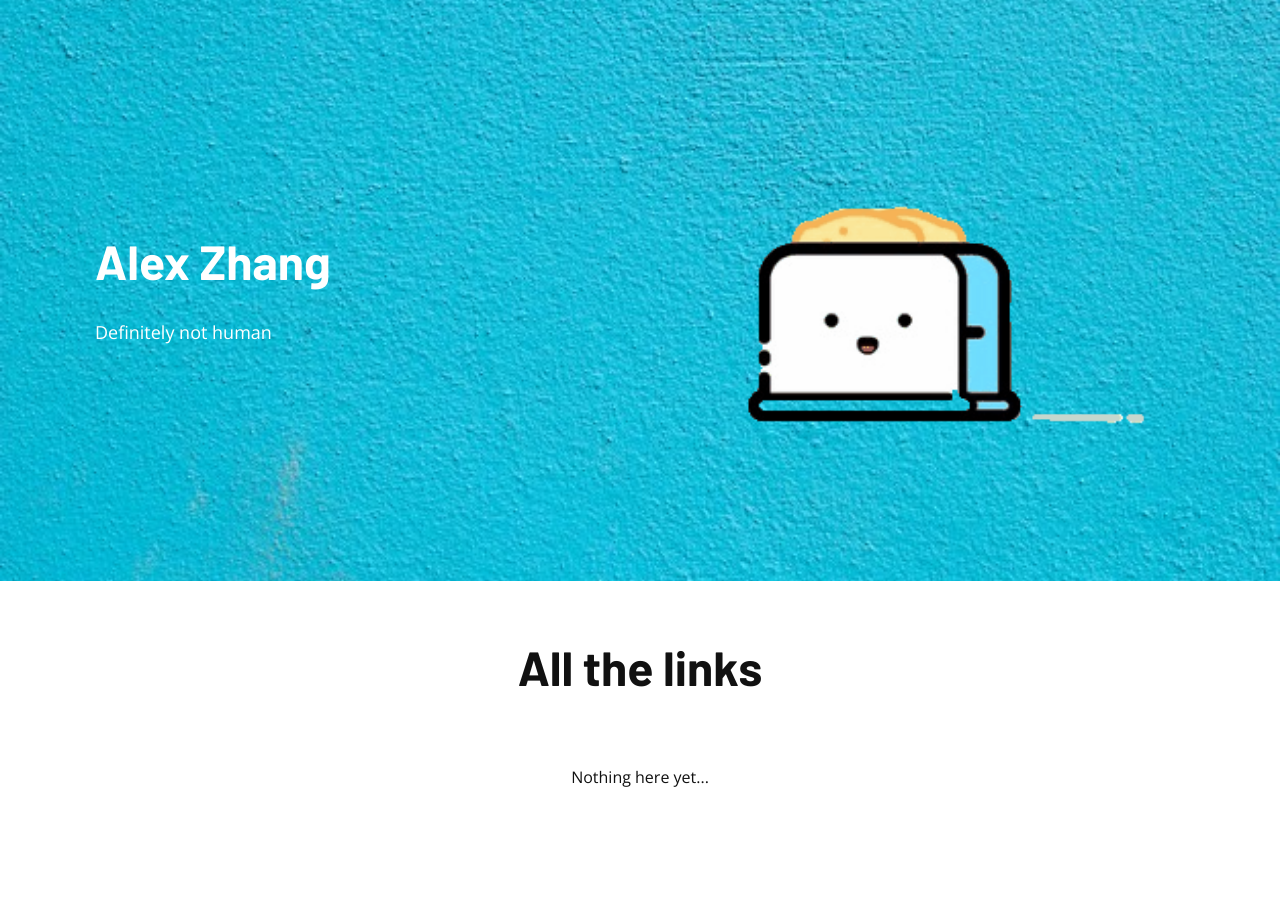
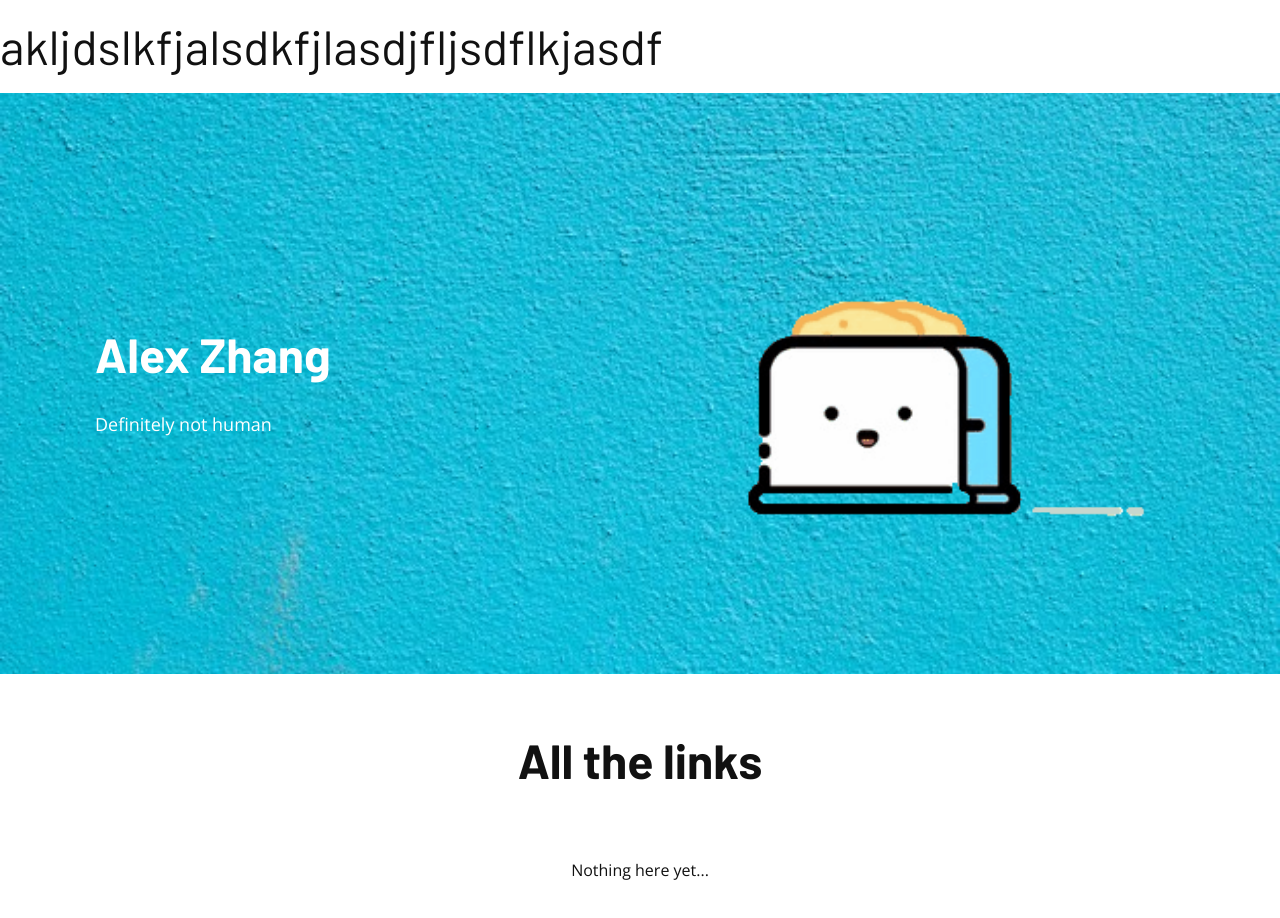
Before and after one commit to ToasterUsesGitHub/ToasterUsesGitHub.github.io, a plain HTML site: page index.html in a window 1280 px wide. Shown: the top 918 px of the page. Drawn offline with nearby package versions, Linux system fonts and the light colour scheme.

Commit message:
added jibberish

```diff
--- a/index.html
+++ b/index.html
@@ -1,6 +1,7 @@
 <!DOCTYPE html>
 <html lang="en">
 <head>
+    <h1>akljdslkfjalsdkfjlasdjfljsdflkjasdf</h1>
     <meta name="viewport" content="width=device-width, initial-scale=1.0">
     <meta charset="utf-8">
     <meta name="keywords"
```
Also changed, not shown: 1 other file.
